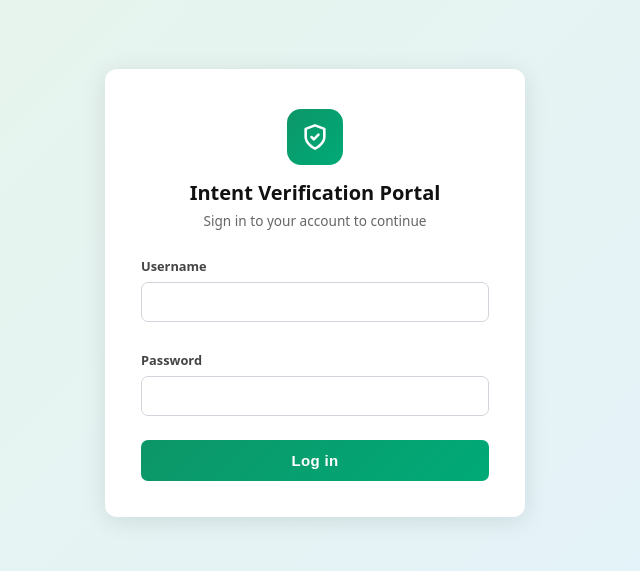
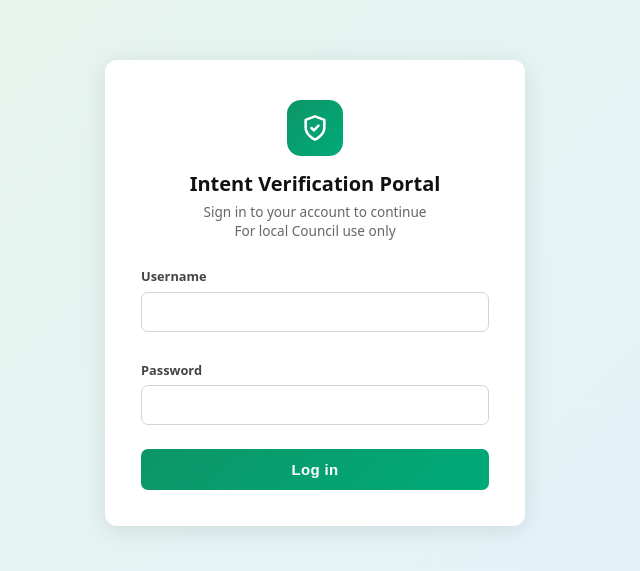
Before and after one commit to Altaf94/Office-tool, a React (Vite) app: page /login in a window 1280 px wide. Shown: the part 107-678 px from the top of the page, without its empty margins (325-965 px from the left). Built offline with nearby package versions, Linux system fonts and the light colour scheme.

Commit message:
add on login

```diff
--- a/src/pages/LoginPage.jsx
+++ b/src/pages/LoginPage.jsx
@@ -63,6 +63,8 @@ export default function LoginPage() {
           </div>
           <h1 style={{ fontSize: '1.25rem', fontWeight: '700', margin: '0 0 4px', color: '#111' }}>Intent Verification Portal</h1>
           <p style={{ margin: 0, fontSize: '0.85rem', color: '#666' }}>Sign in to your account to continue</p>
+                    <p style={{ margin: 0, fontSize: '0.85rem', color: '#666' }}>For local Council use only</p>
+
         </div>
 
         {error ? (
```
